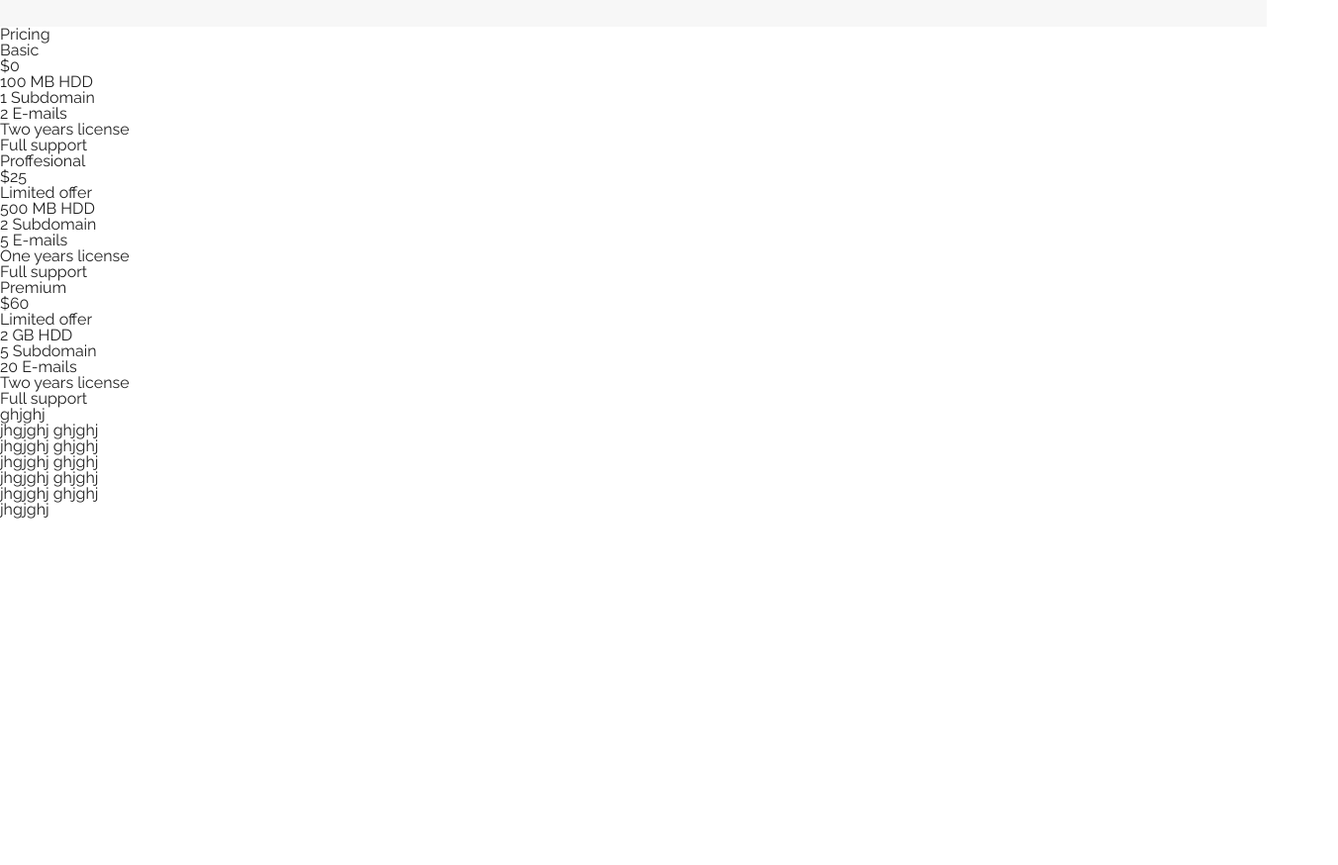
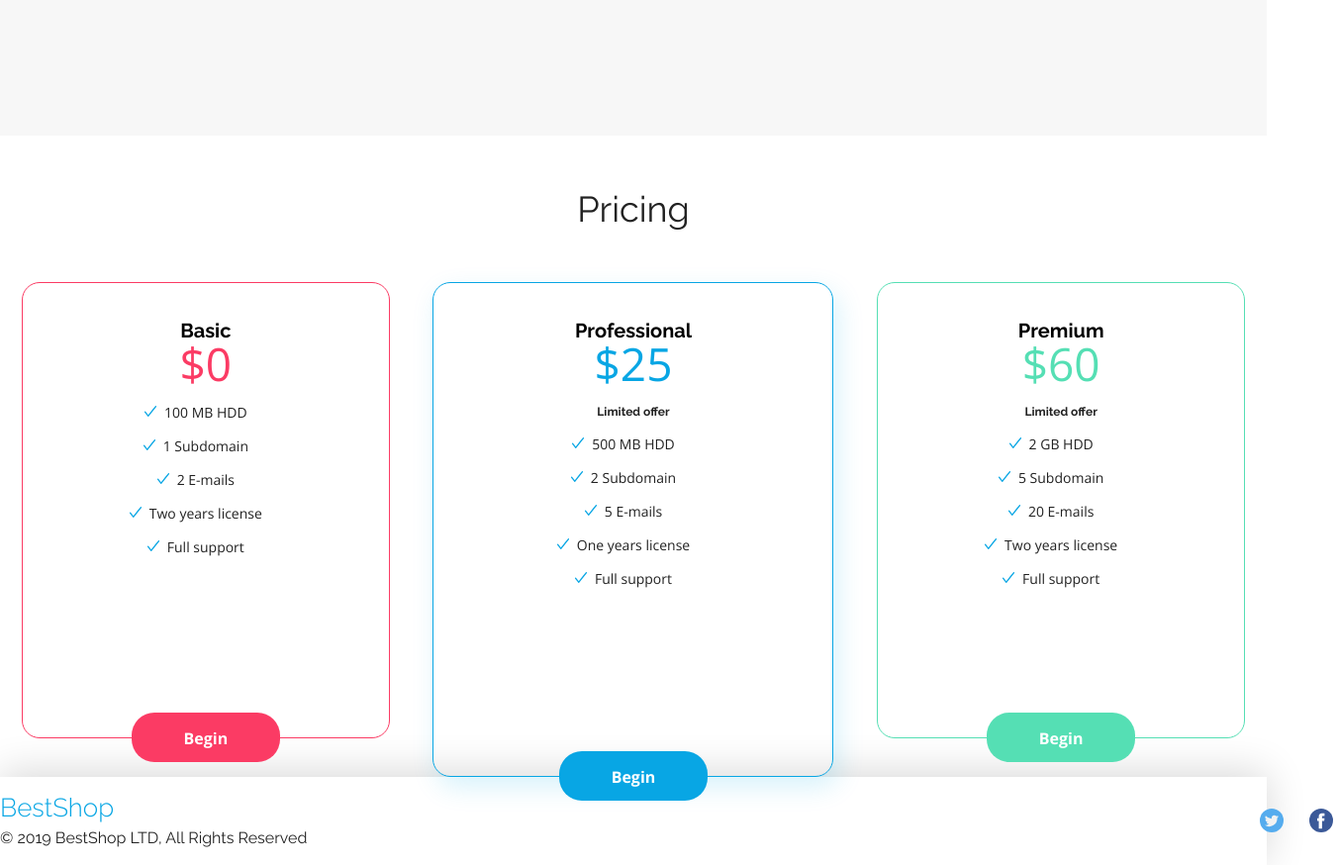
Before and after one commit to PatrycjaSzajna/sell-more, a plain HTML site: page index.html in a window 1280 px wide. Shown: the part 2588-3462 px from the top of the page at 99% size, 1352 px wide, since content can reach past the window. Before the commit the page ends 3112 px from the top, so only its background shows below. Drawn offline with nearby package versions, Linux system fonts and the light colour scheme.

Commit message:
done pricing boxes and footer

```diff
--- a/css/style.css
+++ b/css/style.css
@@ -269,6 +269,7 @@ body {
   background-color: var(--lightGrey);
   flex-direction: column;
   align-items: center;
+  padding-bottom: 110px;
 }
 
 .blocks-container {
@@ -473,3 +474,200 @@ body {
 .trumpet .right {
   align-items: center;
 }
+
+
+/* ------Sekcja z pricing box -------------*/
+
+.pricing-box {
+  display: flex;
+  flex-direction: column;
+  font-family: var(--fontRaleway);
+  /* font-size: 36px;
+  text-align: center; */
+  letter-spacing: 0;
+
+
+}
+
+.pricing-box h2 {
+   font-size: 36px;
+  text-align: center;
+  margin: 56px;
+
+}
+
+.pricing-box .packages > div{
+  border-style: solid;
+  border-radius: 18px;
+  border-width: 1px;
+  width: 372px;
+  height: 461px;
+  box-sizing: border-box;
+  padding: 38px;
+  text-align: center;
+  position: relative;
+
+
+}
+
+.packages {
+  display: flex;
+  justify-content: space-around;
+
+}
+
+.packages .basic {
+
+border: var(--redAccent);
+}
+
+.pricing-box .packages .professional {
+
+  border: 1px solid var(--mainColor);
+  box-shadow: 5px 10px 27px #07ACE629;
+  width: 405px;
+  height: 500px;
+
+  }
+
+  .packages .premium {
+
+    border: var(--greenAccent)
+    }
+
+    .packages h3 {
+      font-family: var(--fontRaleway);
+      font-weight: bold;
+      color: var(--black);
+      letter-spacing: 0;
+      font-size: 20px;
+    }
+
+    .packages p {
+      font-family: var(--fontSans);
+      font-size: 46px;
+      font-weight: lighter;
+    }
+
+    .packages small {
+      display: block;
+      margin: 20px 0;
+      font-weight: 700;
+      font-size: 12px;
+    }
+
+    .packages .basic p {
+      color: var(--redAccent);
+    }
+    .packages .professional p {
+      color: var(--mainColor);
+    }
+
+    .packages .premium p {
+      color: var(--greenAccent);
+    }
+
+    .packages ul li {
+      font-family: var(--fontSans);
+      font-size: 14px;
+      margin-top: 30px;
+      position: relative;
+      width: fit-content;
+      margin: 20px auto;
+    }
+
+
+    /* li z obrazkiem */
+
+
+    .packages ul li::before {
+      content: "";
+      /* display: block; */
+      background-image: url("../assets/Checkmark.svg");
+      width: 15px;
+      height: 15px;
+      position: absolute;
+      background-repeat: no-repeat;
+      left: -20px;
+    }
+
+    .pricing-button {
+      position: absolute;
+      bottom: 0;
+      width: 150px;
+      height: 50px;
+      border-radius: 23px;
+      text-decoration: none;
+      box-sizing: border-box;
+      padding: 18px;
+      color: var(--white);
+      font-family: var(--fontSans);
+      font-weight: bold;
+      letter-spacing: 0;
+      left: 50%;
+      transform: translateX(-50%);
+      bottom: -25px;
+
+
+    }
+
+
+
+
+/* ---------------FORMULARZ -----*/
+
+
+
+
+
+
+
+
+
+/* Stopka */
+
+.footer-container {
+  width: 100%;
+  box-shadow: 0px -4px 40px #00000029;
+}
+
+.footer {
+  margin: 0 auto;
+  display: flex;
+  /* flex-direction: column; */
+  width: 1352px;
+  justify-content: space-between;
+  height: 89px;
+  align-items: center;
+}
+
+.logo-footer{
+  text-decoration: none;
+  font-family: var(--fontRaleway);
+  font-size: 26px;
+  font-weight: lighter;
+  color: var(--mainColor);
+
+}
+
+
+.logo-footer p {
+  justify-content: space-between;
+}
+
+
+.footer .logo-rights .logo-footer{
+
+  margin-bottom: 10px;
+  display: block;
+}
+
+.footer-images {
+  margin-right: 5px;
+
+}
+.footer-images .twitter-img {
+  margin-right: 22px;
+
+
+}
--- a/index.html
+++ b/index.html
@@ -118,7 +118,7 @@
 
       <section class="pricing-box">
         <h2>Pricing</h2>
-        <div class="Pacages">
+        <div class="packages">
           <div class="basic">
             <h3>Basic</h3>
             <p>$0</p>
@@ -129,9 +129,10 @@
               <li>Two years license</li>
               <li>Full support</li>
             </ul>
+            <a class="pricing-button red" href="#">Begin</a>
           </div>
-          <div class="proffesional">
-            <h3>Proffesional</h3>
+          <div class="professional">
+            <h3>Professional</h3>
             <p>$25</p>
             <small>Limited offer</small>
             <ul>
@@ -141,6 +142,7 @@
               <li>One years license</li>
               <li>Full support</li>
             </ul>
+            <a class="pricing-button blue" href="#">Begin</a>
           </div>
           <div class="premium">
             <h3>Premium</h3>
@@ -153,25 +155,30 @@
               <li>Two years license</li>
               <li>Full support</li>
             </ul>
+            <a class="pricing-button green" href="#">Begin</a>
           </div>
         </div>
       </section>
+    </main>
+    <footer class="footer-container">
+      <div class="footer">
 
-      <p>
-        ghjghj
-        <br />
-        jhgjghj ghjghj
-        <br />
-        jhgjghj ghjghj
-        <br />
-        jhgjghj ghjghj
-        <br />
-        jhgjghj ghjghj
-        <br />
-        jhgjghj ghjghj
-        <br />
-        jhgjghj
-      </p>
-    </main>
+
+        <div class="logo-rights">
+          <a href="/" class="logo-footer">BestShop</a>
+          <p>© 2019 BestShop LTD, All Rights Reserved</p>
+        </div>
+
+            <div class="footer-images">
+                <img class="twitter-img" src="assets/Twitter.svg">
+                <img class="facebook-img" src="assets/Facebook.svg">
+
+            </div>
+
+
+
+      </div>
+
+    </footer>
   </body>
 </html>
```
Lines whose indentation alone changed are shown as unchanged.
